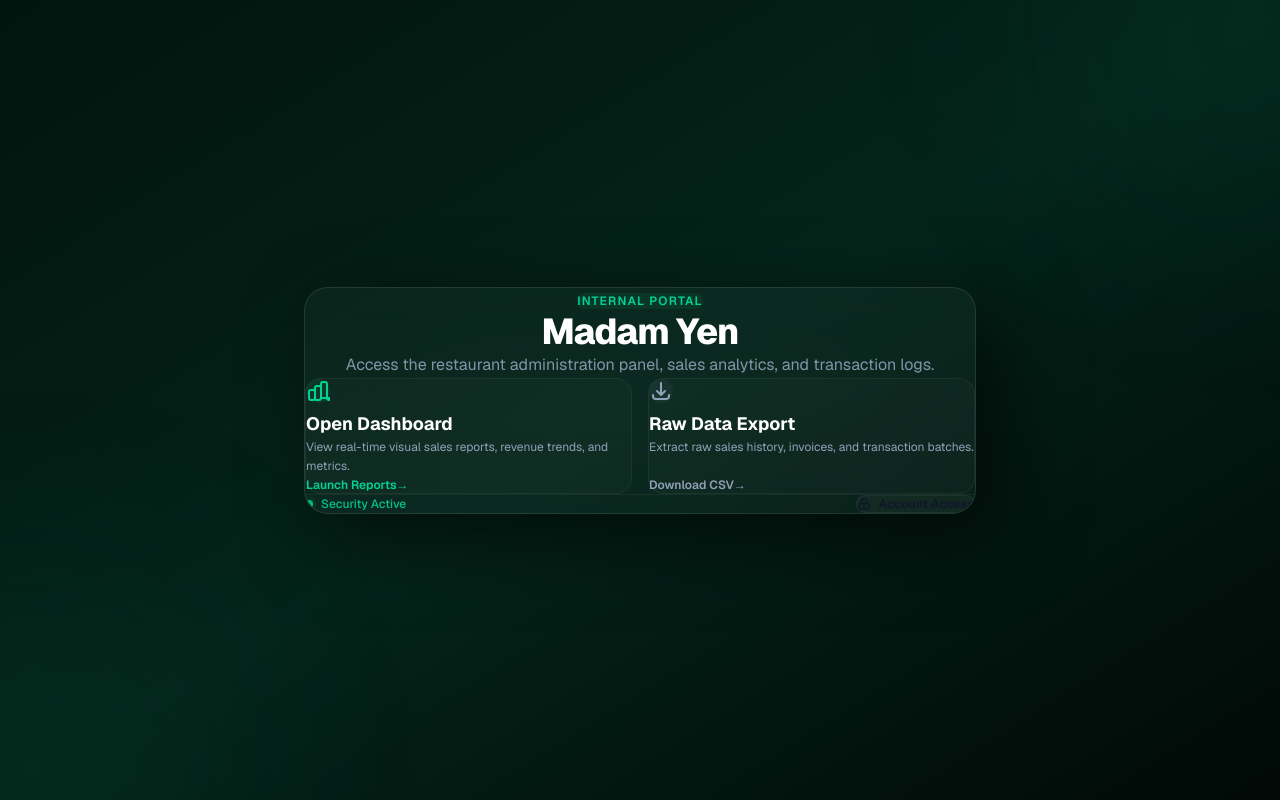
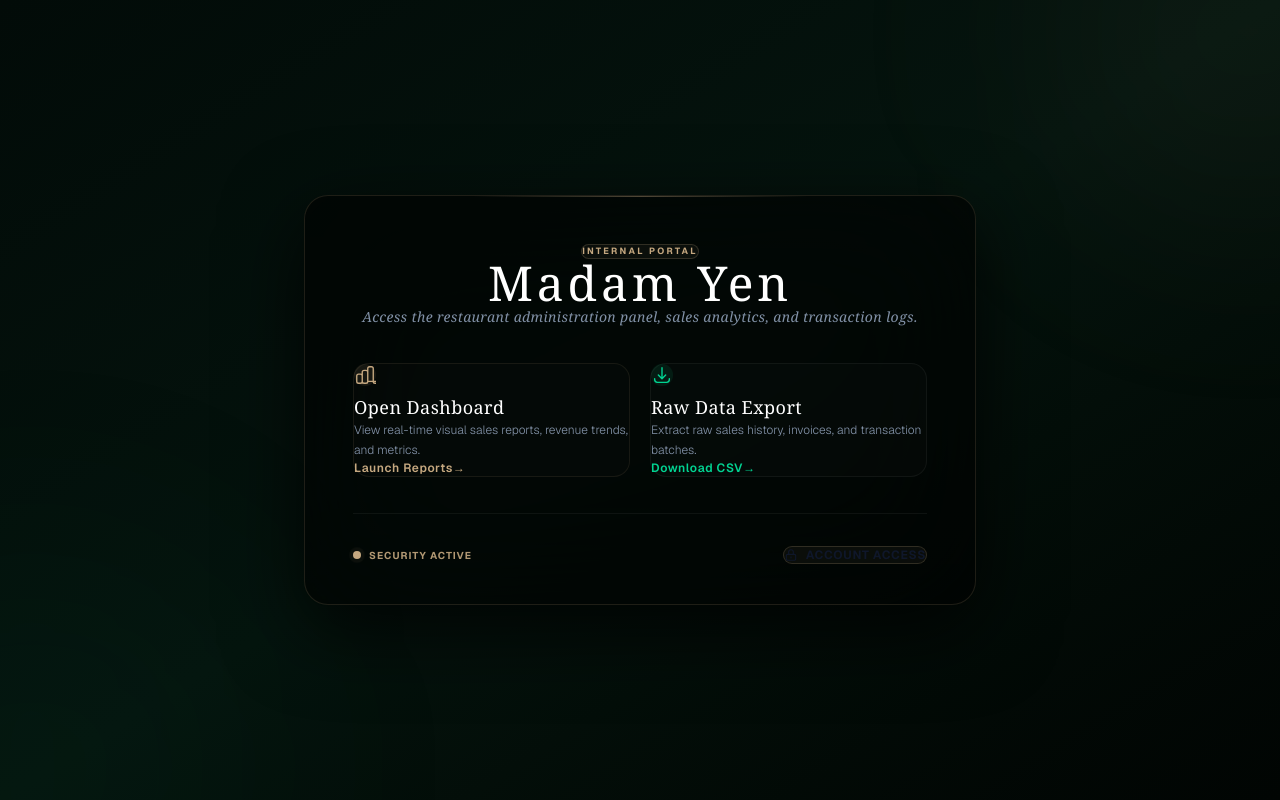
Before and after one commit to robertpham2201-create/MY_admin, a Next.js app: page / in a window 1280 px wide. Built offline with nearby package versions, Linux system fonts and the light colour scheme.

Commit message:
style: apply robust inline flex, padding, and spacing layouts to main page container and footer

```diff
--- a/src/app/page.tsx
+++ b/src/app/page.tsx
@@ -1,39 +1,45 @@
 export default function Home() {
   return (
-    <main className="flex min-h-screen items-center justify-center bg-gradient-to-br from-[#02140e] via-[#04241a] to-[#010907] p-4 sm:p-6 md:p-8">
-      {/* Background glowing blobs */}
+    <main className="flex min-h-screen items-center justify-center bg-gradient-to-br from-[#020b08] via-[#05140e] to-[#010503] p-4 sm:p-6 md:p-8">
+      {/* Background glowing luxury blobs */}
       <div className="pointer-events-none absolute inset-0 overflow-hidden">
-        <div className="absolute -top-40 -right-40 h-96 w-96 rounded-full bg-[#006948]/10 blur-[100px]" />
-        <div className="absolute -bottom-40 -left-40 h-96 w-96 rounded-full bg-[#004f36]/15 blur-[100px]" />
+        <div className="absolute -top-40 -right-40 h-96 w-96 rounded-full bg-[#c5a880]/5 blur-[120px]" />
+        <div className="absolute -bottom-40 -left-40 h-96 w-96 rounded-full bg-[#004f36]/10 blur-[120px]" />
       </div>
 
-      <div className="relative w-full max-w-2xl shrink-0 overflow-hidden rounded-3xl border border-white/10 bg-white/[0.03] p-6 shadow-[24px_24px_80px_rgba(0,0,0,0.6)] backdrop-blur-2xl sm:p-10 md:p-12">
-        <div className="mb-10 text-center">
-          <div className="mx-auto mb-4 inline-flex items-center justify-center rounded-full bg-emerald-500/10 px-4 py-1 text-xs font-semibold uppercase tracking-widest text-emerald-400">
+      <div
+        className="relative w-full max-w-2xl shrink-0 rounded-3xl border border-[#c5a880]/15 bg-black/60 shadow-[0_24px_80px_rgba(0,0,0,0.8)] backdrop-blur-3xl"
+        style={{ padding: "48px 48px 40px", display: "flex", flexDirection: "column", gap: "36px" }}
+      >
+        {/* Subtle decorative gold top border line */}
+        <div className="absolute top-0 left-1/4 right-1/4 h-[1px] bg-gradient-to-r from-transparent via-[#c5a880]/40 to-transparent" />
+
+        <div className="text-center" style={{ display: "flex", flexDirection: "column", alignItems: "center" }}>
+          <div className="mx-auto mb-5 inline-flex items-center justify-center rounded-full border border-[#c5a880]/20 bg-[#c5a880]/5 px-4.5 py-1 text-[9px] font-bold uppercase tracking-[0.25em] text-[#c5a880]">
             Internal Portal
           </div>
-          <h1 className="text-3xl font-extrabold tracking-tight text-white sm:text-4xl">
+          <h1 className="font-serif text-4xl font-light tracking-[0.08em] text-white sm:text-5xl">
             Madam Yen
           </h1>
-          <p className="mt-3 text-sm leading-relaxed text-slate-400/90 sm:text-base">
+          <p className="mt-4 font-serif text-xs italic tracking-wide text-slate-400/90 sm:text-sm">
             Access the restaurant administration panel, sales analytics, and transaction logs.
           </p>
         </div>
 
-        <div className="grid gap-4 sm:grid-cols-2">
+        <div className="grid gap-5 sm:grid-cols-2">
           {/* Open Report Card */}
           <a
             href="/admin/report"
-            className="group flex flex-col justify-between rounded-2xl border border-white/5 bg-white/[0.02] p-5 transition-all duration-300 hover:border-emerald-500/30 hover:bg-emerald-500/[0.03] hover:shadow-[0_8px_30px_rgba(16,185,129,0.05)] active:scale-[0.98]"
+            className="group flex flex-col justify-between rounded-2xl border border-[#c5a880]/10 bg-[#c5a880]/[0.01] p-6 transition-all duration-500 hover:border-[#c5a880]/30 hover:bg-[#c5a880]/[0.03] hover:shadow-[0_12px_30px_rgba(197,168,128,0.04)] active:scale-[0.98]"
           >
             <div>
-              <div className="inline-flex rounded-xl bg-emerald-500/10 p-3 text-emerald-400 transition-colors group-hover:bg-emerald-500/20">
+              <div className="inline-flex rounded-xl bg-[#c5a880]/10 p-3.5 text-[#c5a880] transition-all duration-300 group-hover:bg-[#c5a880]/20">
                 <svg
-                  className="h-6 w-6"
+                  className="h-5.5 w-5.5"
                   fill="none"
                   viewBox="0 0 24 24"
                   stroke="currentColor"
-                  strokeWidth="2"
+                  strokeWidth="1.5"
                 >
                   <path
                     strokeLinecap="round"
@@ -42,31 +48,31 @@
                   />
                 </svg>
               </div>
-              <h2 className="mt-4 text-lg font-bold text-white transition-colors group-hover:text-emerald-400">
+              <h2 className="mt-5 font-serif text-lg font-normal tracking-wide text-white transition-colors group-hover:text-[#c5a880]">
                 Open Dashboard
               </h2>
-              <p className="mt-2 text-xs leading-relaxed text-slate-400">
+              <p className="mt-2.5 text-xs font-light leading-relaxed text-slate-400/90">
                 View real-time visual sales reports, revenue trends, and metrics.
               </p>
             </div>
-            <div className="mt-5 flex items-center text-xs font-semibold text-emerald-400">
-              Launch Reports <span className="ml-1 transition-transform group-hover:translate-x-1">&rarr;</span>
+            <div className="mt-6 flex items-center text-xs font-semibold tracking-wider text-[#c5a880]">
+              Launch Reports <span className="ml-1.5 transition-transform duration-300 group-hover:translate-x-1">&rarr;</span>
             </div>
           </a>
 
           {/* Raw Export Card */}
           <a
             href="/admin/raw"
-            className="group flex flex-col justify-between rounded-2xl border border-white/5 bg-white/[0.02] p-5 transition-all duration-300 hover:border-slate-500/30 hover:bg-slate-500/[0.03] hover:shadow-[0_8px_30px_rgba(255,255,255,0.02)] active:scale-[0.98]"
+            className="group flex flex-col justify-between rounded-2xl border border-white/5 bg-white/[0.01] p-6 transition-all duration-500 hover:border-emerald-500/20 hover:bg-emerald-500/[0.02] hover:shadow-[0_12px_30px_rgba(16,185,129,0.03)] active:scale-[0.98]"
           >
             <div>
-              <div className="inline-flex rounded-xl bg-slate-500/10 p-3 text-slate-400 transition-colors group-hover:bg-slate-500/20">
+              <div className="inline-flex rounded-xl bg-emerald-500/10 p-3.5 text-emerald-400 transition-all duration-300 group-hover:bg-emerald-500/20">
                 <svg
-                  className="h-6 w-6"
+                  className="h-5.5 w-5.5"
                   fill="none"
                   viewBox="0 0 24 24"
                   stroke="currentColor"
-                  strokeWidth="2"
+                  strokeWidth="1.5"
                 >
                   <path
                     strokeLinecap="round"
@@ -75,40 +81,43 @@
                   />
                 </svg>
               </div>
-              <h2 className="mt-4 text-lg font-bold text-white transition-colors group-hover:text-slate-300">
+              <h2 className="mt-5 font-serif text-lg font-normal tracking-wide text-white transition-colors group-hover:text-emerald-400">
                 Raw Data Export
               </h2>
-              <p className="mt-2 text-xs leading-relaxed text-slate-400">
+              <p className="mt-2.5 text-xs font-light leading-relaxed text-slate-400/90">
                 Extract raw sales history, invoices, and transaction batches.
               </p>
             </div>
-            <div className="mt-5 flex items-center text-xs font-semibold text-slate-400 group-hover:text-slate-300">
-              Download CSV <span className="ml-1 transition-transform group-hover:translate-x-1">&rarr;</span>
+            <div className="mt-6 flex items-center text-xs font-semibold tracking-wider text-emerald-400">
+              Download CSV <span className="ml-1.5 transition-transform duration-300 group-hover:translate-x-1">&rarr;</span>
             </div>
           </a>
         </div>
 
         {/* Bottom Login Indicator / Link */}
-        <div className="mt-8 flex flex-col items-center justify-between gap-4 border-t border-white/5 pt-6 sm:flex-row">
+        <div
+          className="flex flex-col items-center justify-between gap-4 sm:flex-row"
+          style={{ borderTop: "1px solid rgba(255, 255, 255, 0.05)", paddingTop: "32px", width: "100%" }}
+        >
           <div className="flex items-center gap-2">
             <span className="relative flex h-2 w-2">
-              <span className="absolute inline-flex h-full w-full animate-ping rounded-full bg-emerald-400 opacity-75" />
-              <span className="relative inline-flex h-2 w-2 rounded-full bg-emerald-500" />
+              <span className="absolute inline-flex h-full w-full animate-ping rounded-full bg-[#c5a880] opacity-75" />
+              <span className="relative inline-flex h-2 w-2 rounded-full bg-[#c5a880]" />
             </span>
-            <span className="text-xs font-medium text-emerald-400/90">
+            <span className="text-[10px] font-bold uppercase tracking-widest text-[#c5a880]/90">
               Security Active
             </span>
           </div>
           <a
             href="/login"
-            className="inline-flex items-center gap-2 rounded-xl bg-white/[0.04] px-4 py-2 text-xs font-bold text-slate-300 border border-white/5 transition-all duration-300 hover:bg-white/[0.08] hover:border-white/10 hover:text-white active:scale-95"
+            className="inline-flex items-center gap-2 rounded-xl border border-[#c5a880]/20 bg-[#c5a880]/5 px-4.5 py-2.5 text-xs font-bold uppercase tracking-wider text-[#c5a880] transition-all duration-300 hover:bg-[#c5a880]/10 hover:border-[#c5a880]/40 active:scale-95"
           >
             <svg
               className="h-3.5 w-3.5"
               fill="none"
               viewBox="0 0 24 24"
               stroke="currentColor"
-              strokeWidth="2.5"
+              strokeWidth="2"
             >
               <path
                 strokeLinecap="round"
```
